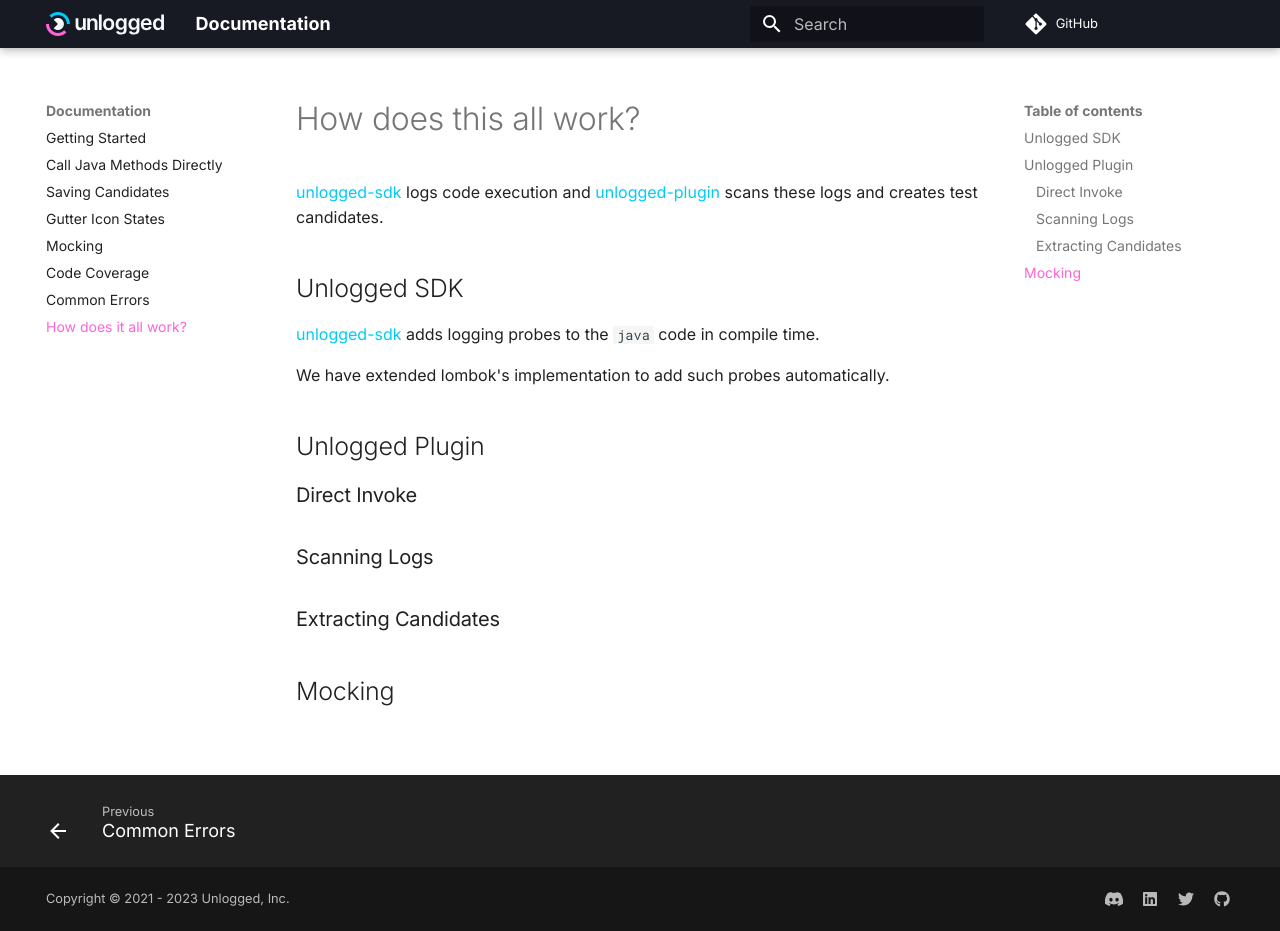
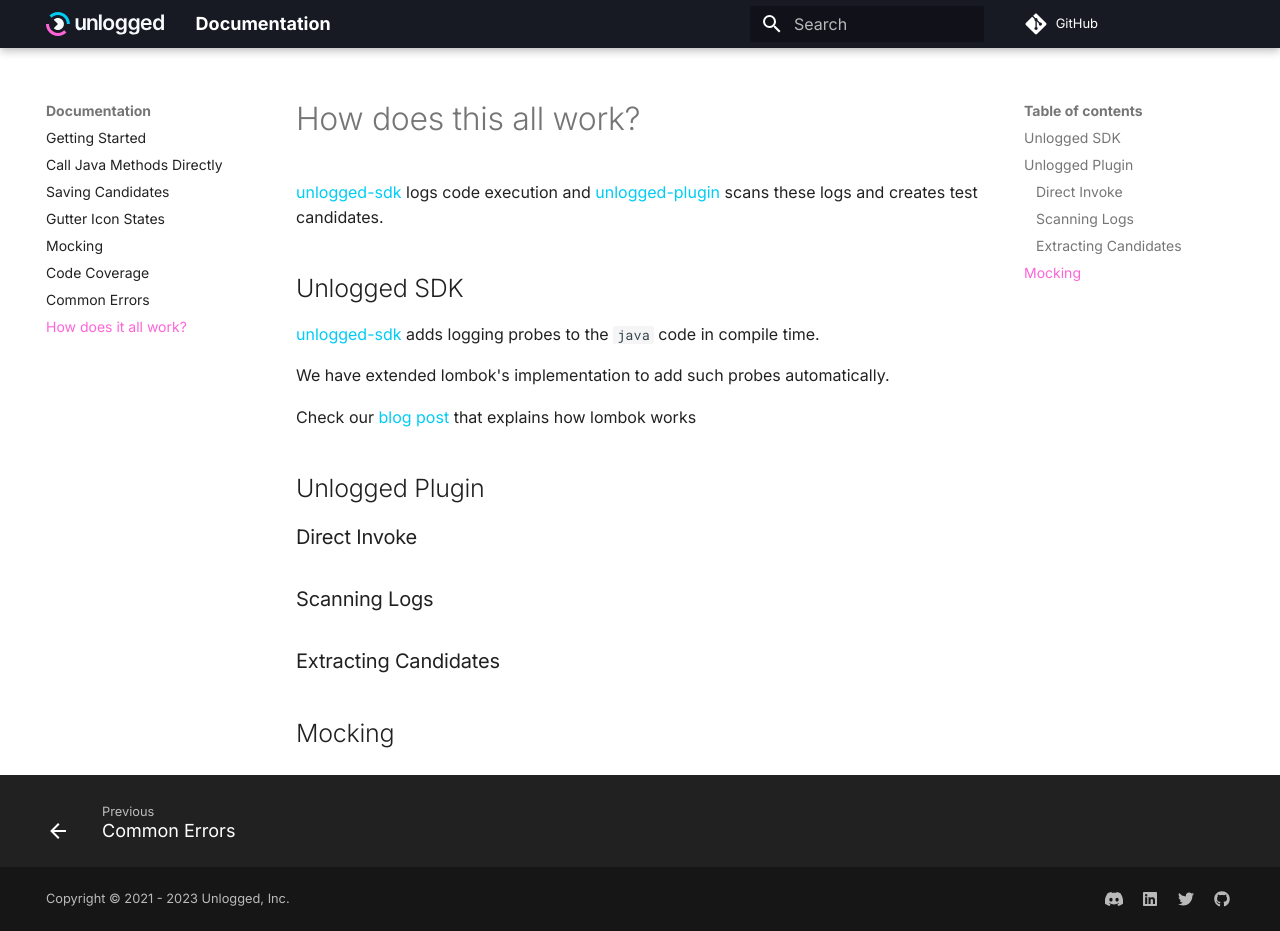
Before and after one commit to unloggedio/documentation, an MkDocs documentation site: the page built from docs/curiosity.md, in a window 1280 px wide and 931 px high. Built offline with MkDocs 1.6.1 and Material for MkDocs 9.7.7, drawn with Linux system fonts in a browser that asks for light colours; comment, search, counter and statistics services are not loaded.

Commit message:
Update curiosity.md
adding the link to the lombok post

```diff
--- a/docs/curiosity.md
+++ b/docs/curiosity.md
@@ -8,6 +8,8 @@
 
 We have extended lombok's implementation to add such probes automatically.
 
+Check our [blog post](https://www.unlogged.io/post/how-does-the-lombok-magic-work-underneath) that explains how lombok works
+
 ## Unlogged Plugin
 
 ### Direct Invoke
```
